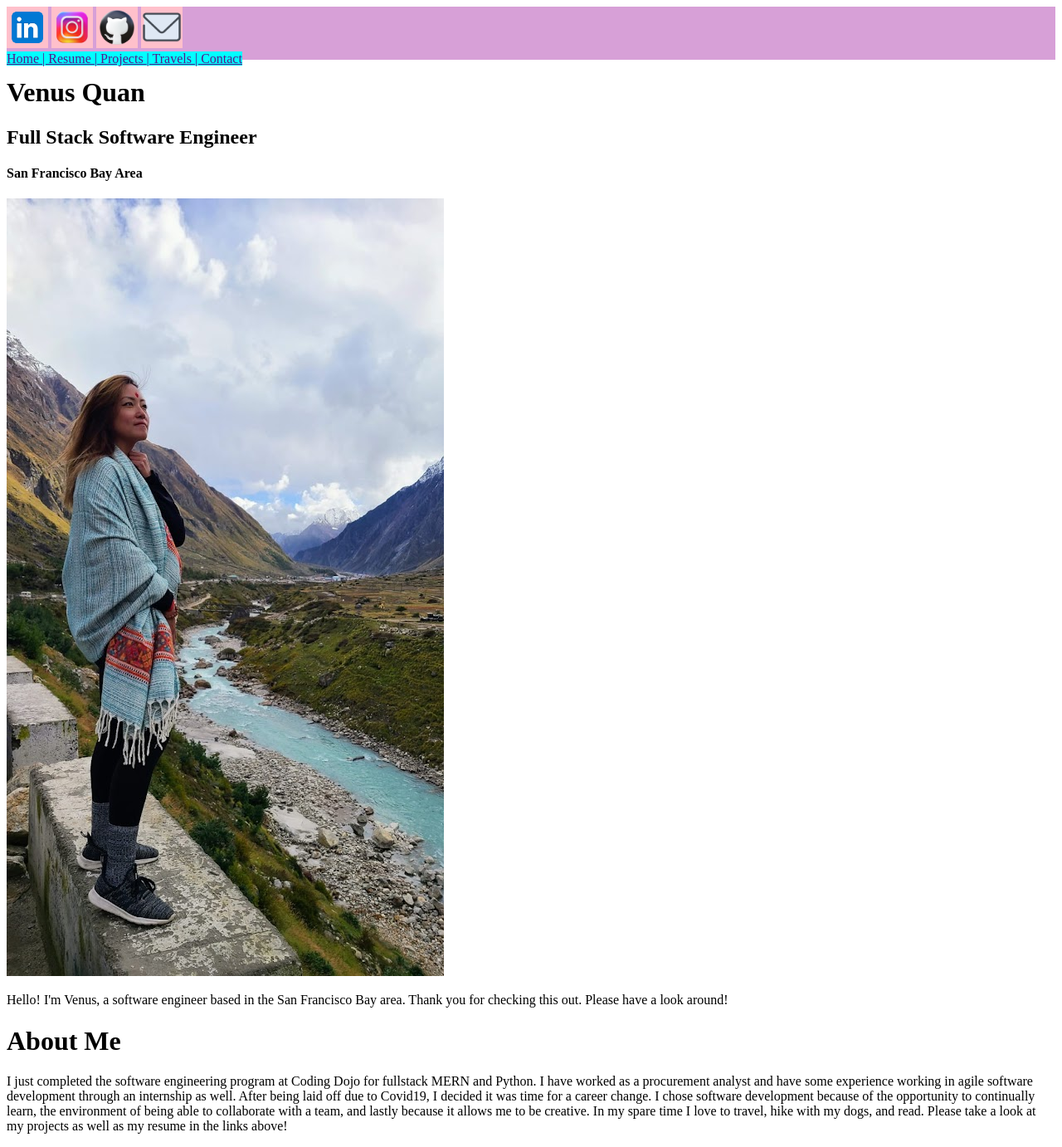
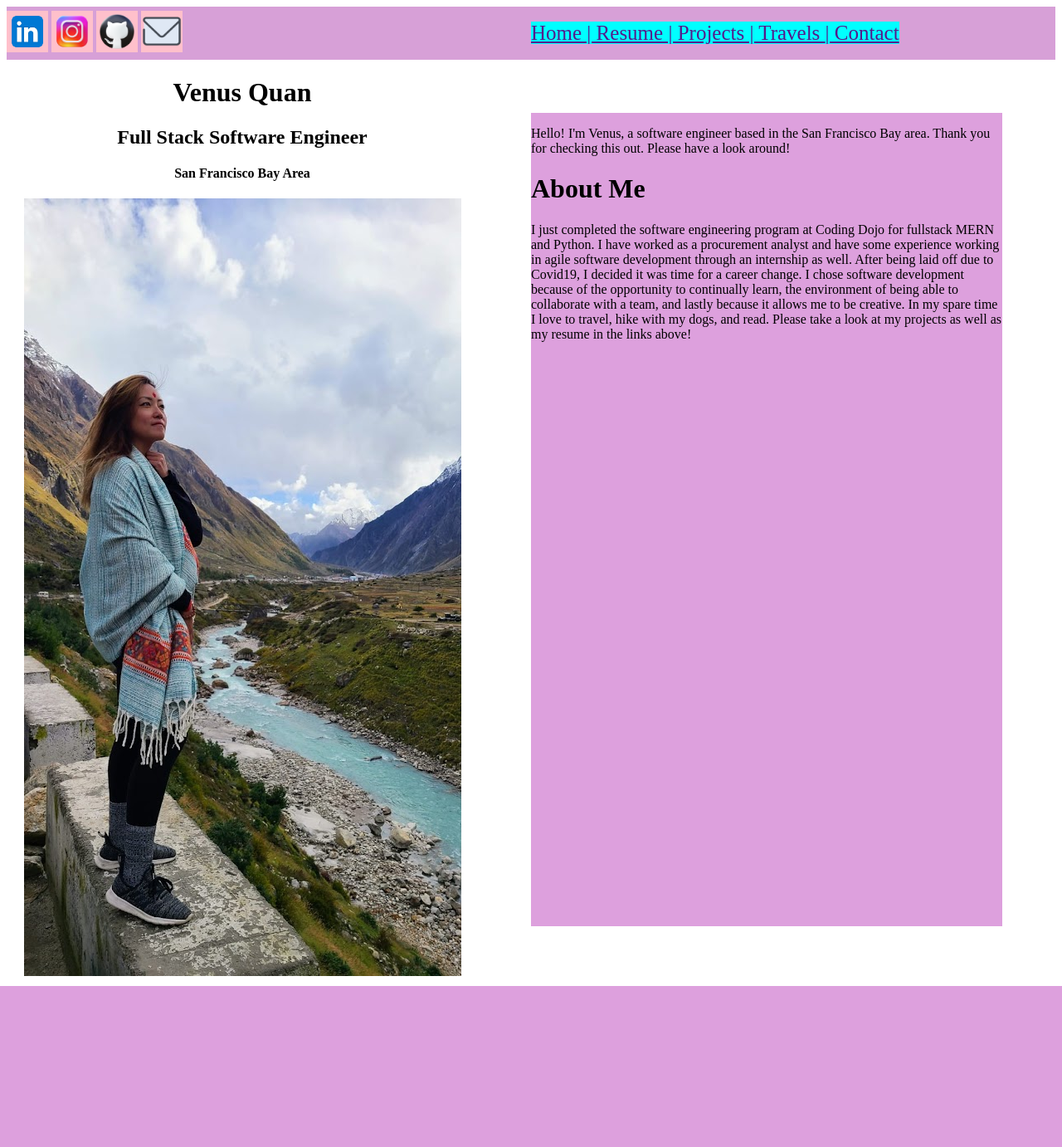
Before and after one commit to vxq5000/Portfolio, a Python web app: template templates/mainpage.html in a window 1280 px wide. Shown: the whole page at 83% size. After the commit the page ends 1188 px from the top, so only its background shows below. Run offline with Jinja, Linux system fonts and the light colour scheme; the template is opened without the code that fills it, so the values that code supplies are empty.

Commit message:
separated and aligned divs in nav bar and body

```diff
--- a/static/css/style.css
+++ b/static/css/style.css
@@ -2,6 +2,7 @@
   background-color: rgb(215, 160, 215);
   height: 4em;
   align-items: center;
+  display: flex;
 }
 
 .navleft img {
@@ -9,6 +10,30 @@ height: 50px;
 background-color: pink;
 }
 
+.navleft {
+  flex: 1;
+}
+
 .navright a {
 background-color: aqua;
+font-size: 25px;
 }
+
+.navright{
+  flex: 1;
+}
+
+.main{
+  display: flex;
+}
+
+.left{
+  text-align: center;
+  flex: 1;
+}
+
+.right{
+  flex: 1;
+  background-color: plum;
+  margin: 4em;
+}
--- a/templates/mainpage.html
+++ b/templates/mainpage.html
@@ -15,6 +15,7 @@
     <a href=""><img src="/static/img/github.png" alt="github icon"></a>
     <a href=""><img src="/static/img/email.png" alt="email icon"></a>
   </div>
+
   <div class="navright">
     <a href="">Home </a>
     <a href="">| Resume </a>
@@ -24,6 +25,7 @@
   </div>
 </div>
 
+<div class="main">
     <div class="left">
       <h1 class="namehead">Venus Quan</h1>
       <h2>Full Stack Software Engineer</h2>
@@ -39,7 +41,7 @@
       <p class="about2">
         I just completed the software engineering program at Coding Dojo for fullstack MERN and Python. I have worked as a procurement analyst and have some experience working in agile software development through an internship as well. After being laid off due to Covid19, I decided it was time for a career change. I chose software development because of the opportunity to continually learn, the environment of being able to collaborate with a team, and lastly because it allows me to be creative. In my spare time I love to travel, hike with my dogs, and read. Please take a look at my projects as well as my resume in the links above!
       </p>
-
+    </div>
 </div>
 </body>
 </html>
```
Lines whose indentation alone changed are shown as unchanged.
